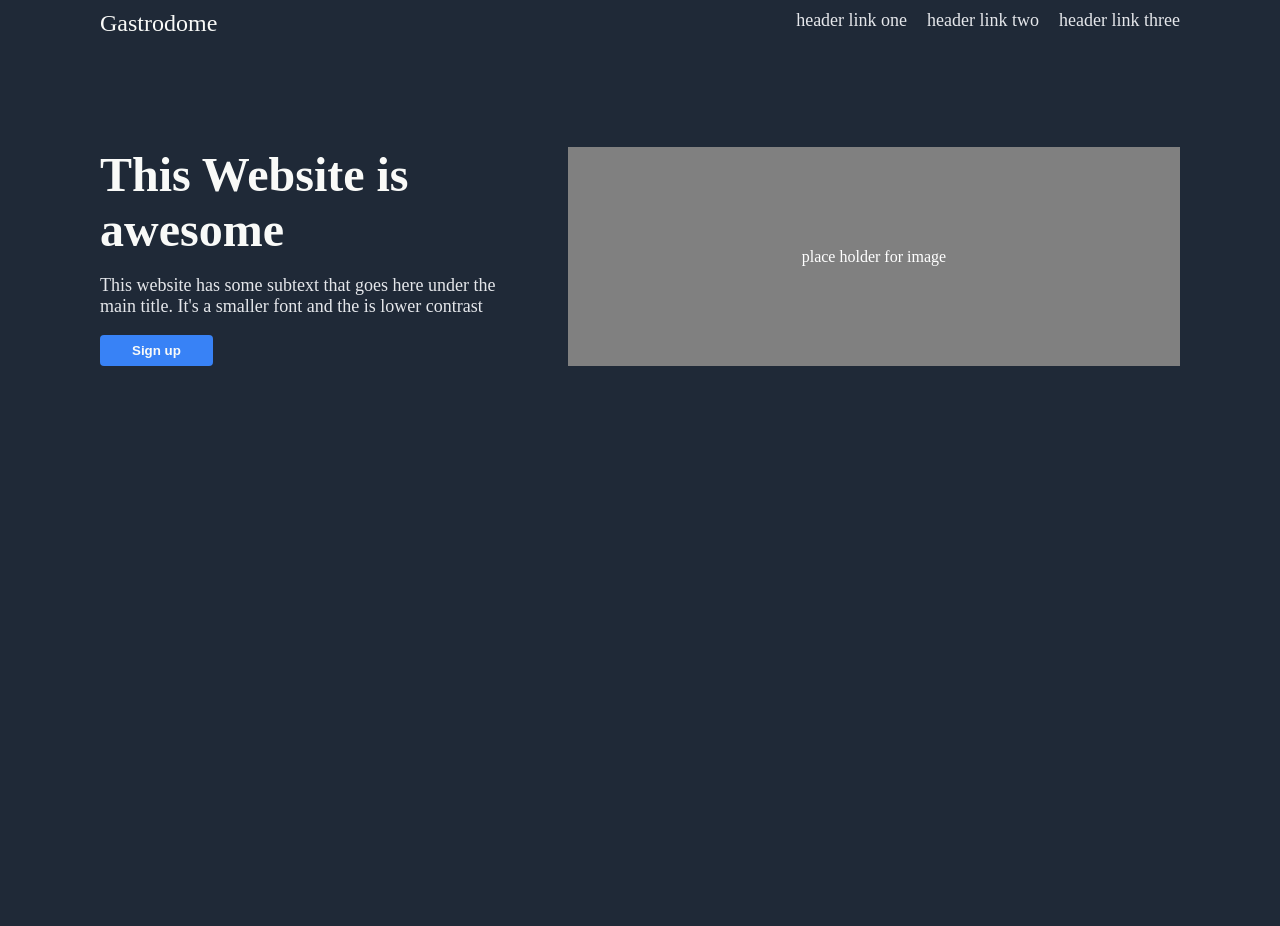
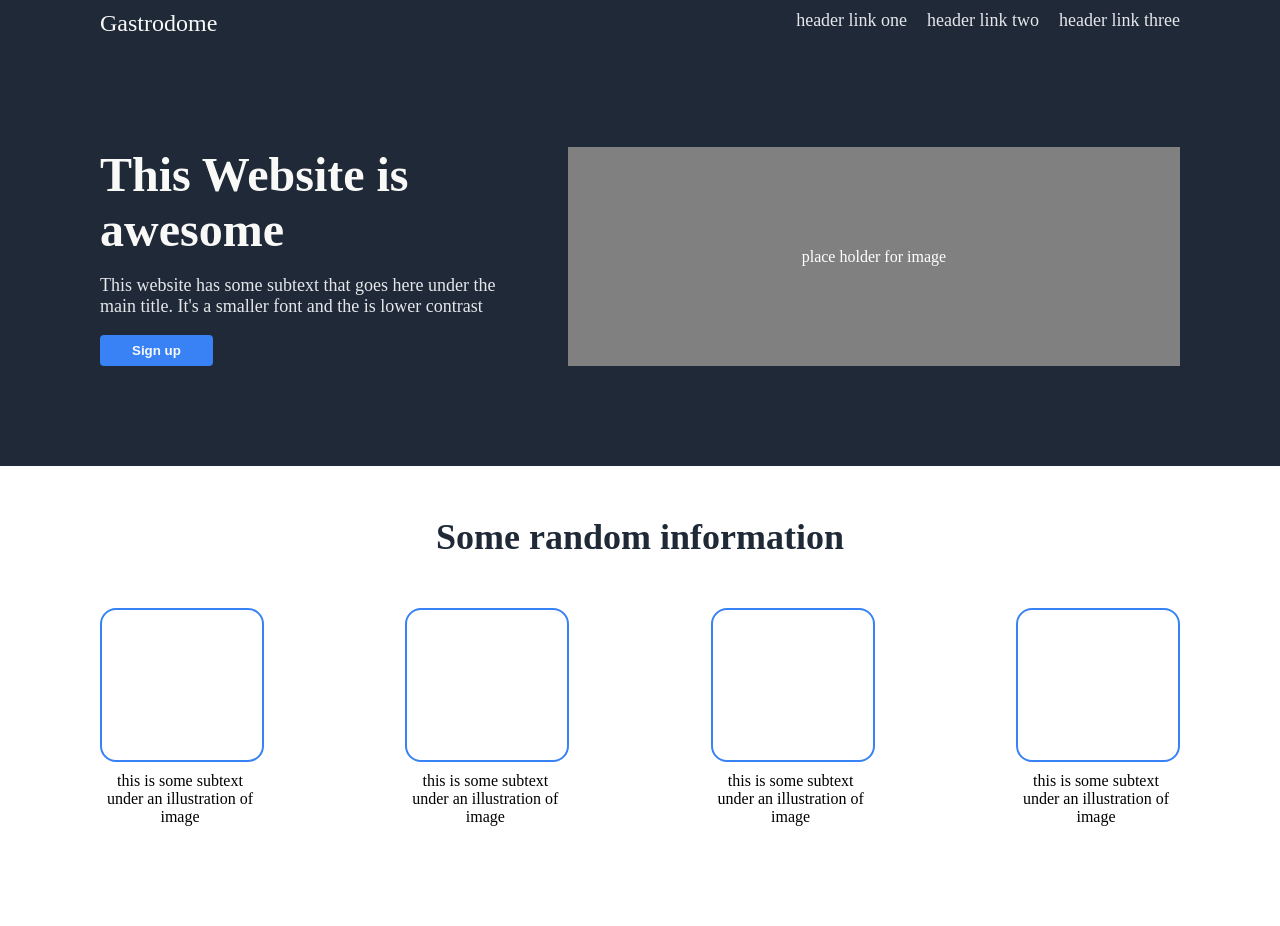
Before and after one commit to fjorn-x/FoodieFC, a plain HTML site: page index.html in a window 1280 px wide. Before the commit the page ends 800 px from the top, so only its background shows below. Drawn offline with Linux system fonts and the light colour scheme.

Commit message:
complete Information Section

```diff
--- a/index.html
+++ b/index.html
@@ -10,7 +10,7 @@
     <link rel="stylesheet" href="style.css" />
   </head>
   <body>
-    <div class="body-container">
+    <div class="head-container">
       <div class="header">
         <div class="logo">Gastrodome</div>
 
@@ -23,7 +23,7 @@
 
       <div class="container-1">
         <div class="content-1">
-          <div class="text">
+          <div class="text-1">
             <h1 class="main-text">This Website is awesome</h1>
             <p class="secondary-text">
               This website has some subtext that goes here under the main title.
@@ -40,5 +40,35 @@
         </div>
       </div>
     </div>
+
+    <div class="information-container">
+      <div class="text-2">Some random information</div>
+      <div class="container-2">
+        <div class="cards">
+          <div class="box"></div>
+          <div class="text-3">
+            this is some subtext under an illustration of image
+          </div>
+        </div>
+        <div class="cards">
+          <div class="box"></div>
+          <div class="text-3">
+            this is some subtext under an illustration of image
+          </div>
+        </div>
+        <div class="cards">
+          <div class="box"></div>
+          <div class="text-3">
+            this is some subtext under an illustration of image
+          </div>
+        </div>
+        <div class="cards">
+          <div class="box"></div>
+          <div class="text-3">
+            this is some subtext under an illustration of image
+          </div>
+        </div>
+      </div>
+    </div>
   </body>
 </html>
--- a/style.css
+++ b/style.css
@@ -1,8 +1,13 @@
 body {
   height: 100vh;
+  padding: 0px;
+  margin: 0px;
+}
+.head-container {
+  background-color: #1f2937;
   padding: 0px 100px;
-  margin: 0px;
-  background-color: #1f2937;
+  display: flex;
+  flex-direction: column;
 }
 
 .container-1 {
@@ -24,7 +29,7 @@ body {
   color: white;
   background-color: gray;
 }
-.text {
+.text-1 {
   width: 400px;
   height: auto;
   flex-grow: 1;
@@ -81,3 +86,46 @@ img {
   width: auto;
   height: 221px;
 }
+
+.information-container {
+  display: flex;
+  flex-direction: column;
+  padding: 50px 100px 100px 100px;
+}
+.text-2 {
+  display: flex;
+  justify-content: center;
+  font-size: 36px;
+  font-weight: 900;
+  color: #1f2937;
+  margin-bottom: 50px;
+}
+.container-2 {
+  display: flex;
+  justify-content: space-between;
+  gap: 40px;
+  flex-shrink: 1;
+
+  flex-grow: 1;
+}
+
+.cards {
+  display: flex;
+  flex-direction: column;
+
+  min-width: 0;
+}
+.box {
+  width: 160px;
+  height: 150px;
+  min-width: 0;
+  border: 2px solid #3882f6;
+  border-radius: 16px;
+
+  flex-shrink: 1;
+}
+.text-3 {
+  margin-top: 10px;
+  text-align: center;
+  width: 160px;
+}
```
